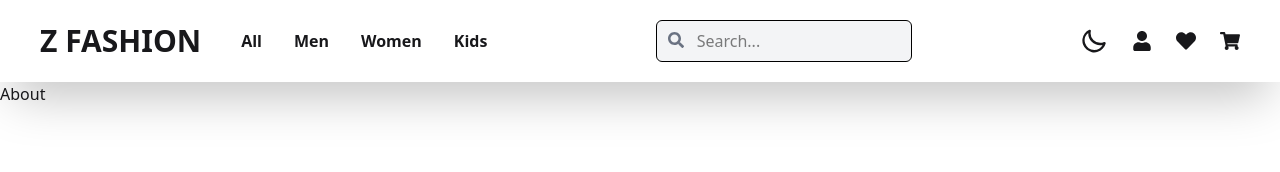
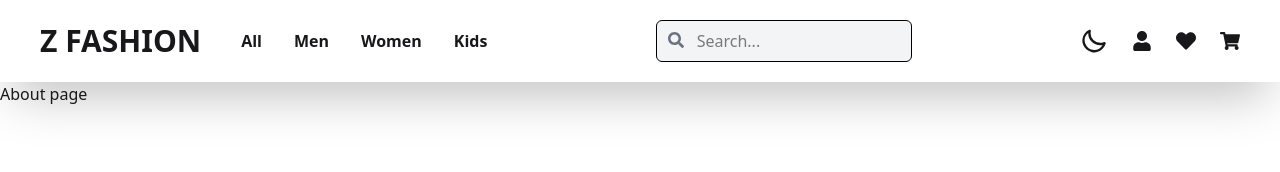
Before and after one commit to jasnatk/ECOMMERCE-APPLICATION, a React (Vite) app in the folder client/: page /about in a window 1280 px wide. Shown: the top 172 px of the page. Built offline with nearby package versions, Linux system fonts and the light colour scheme; a web font is replaced by a local one.

Commit message:
aboutpage

```diff
--- a/client/src/pages/user/About.jsx
+++ b/client/src/pages/user/About.jsx
@@ -2,6 +2,6 @@
 
  export const About = () => {
    return (
-     <div>About</div>
+     <div>About page</div>
    )
  }
```
